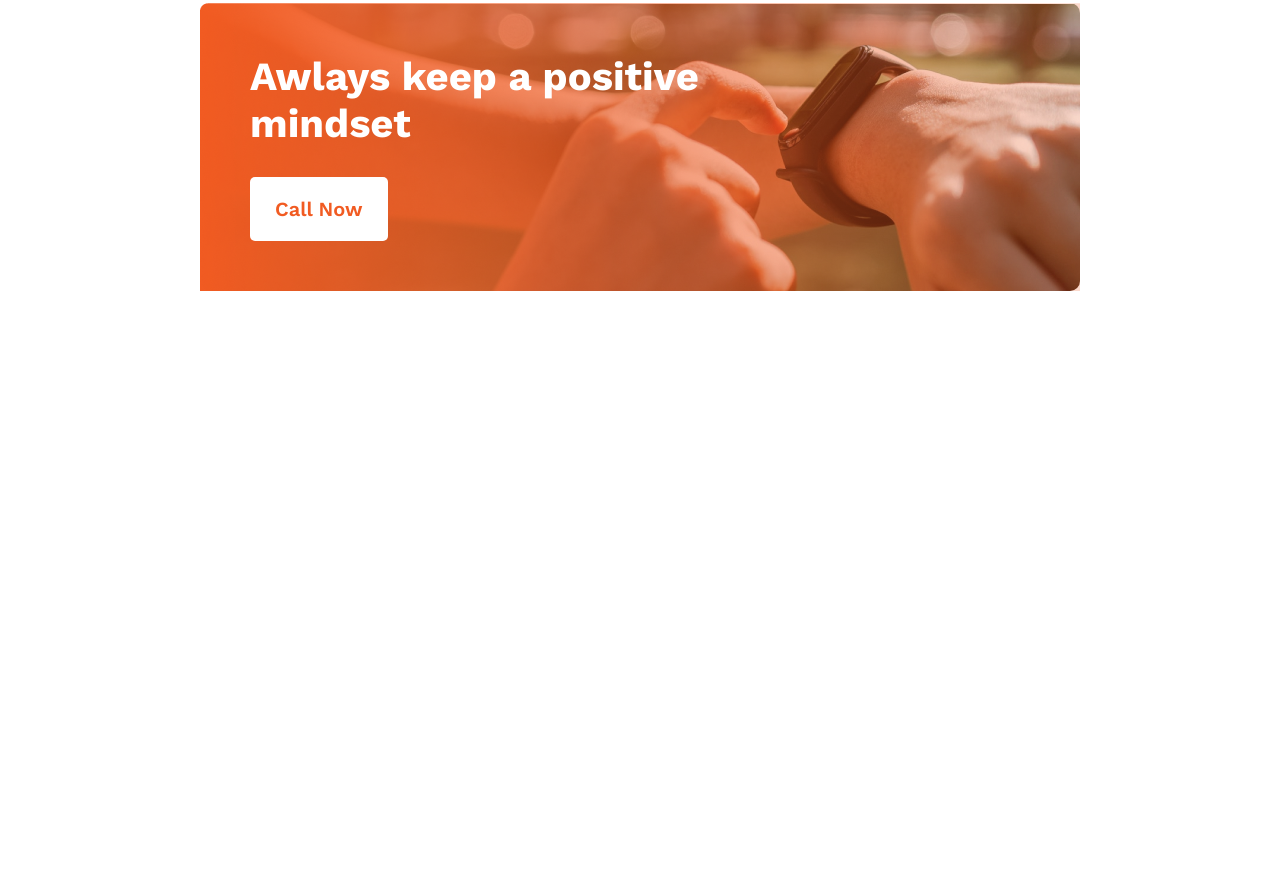
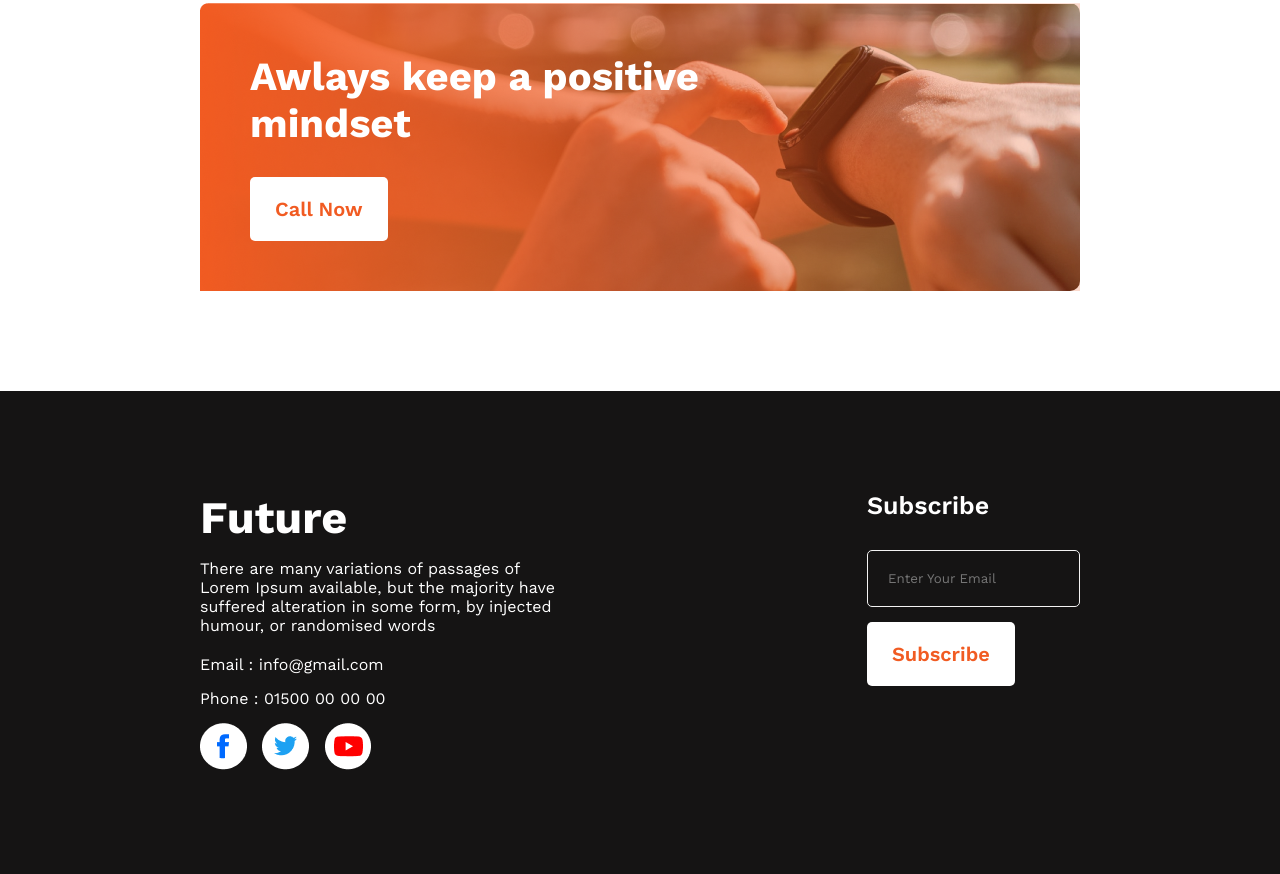
Before and after one commit to MohammadSaifulIslam/new-year-new-me, a plain HTML site: page index.html in a window 1280 px wide. Shown: the part 1823-2697 px from the top of the page. Before the commit the page ends 2214 px from the top, so only its background shows below. Drawn offline with nearby package versions, Linux system fonts and the light colour scheme.

Commit message:
footer part added

```diff
--- a/index.html
+++ b/index.html
@@ -80,19 +80,34 @@
                     <button class="secondary-btn">Call Now</button>
                 </div>
             </div>
-
         </section>
         <!-- contact  part end -->
-
-
-
         <!-- bannar part start -->
         <!-- bannar part end -->
-
     </main>
     <footer>
-        <!-- bannar part start -->
-        <!-- bannar part end -->
+        <!-- footer part start -->
+        <section class="footer">
+            <div class="footer-info">
+                <h3>Future</h3>
+                <div class="footer-descript">
+                    <p>There are many variations of passages of Lorem Ipsum available, but the majority have suffered alteration in some form, by injected humour, or randomised words</p>
+                    <span>Email : info@gmail.com</span>
+                    <span>Phone : 01500 00 00 00</span>
+                </div>
+                <div class="footer-icon">
+                    <img src="images/icons/fb.png" alt="">
+                    <img src="images/icons/twitter.png" alt="">
+                    <img src="images/icons/youtube.png" alt="">
+                </div>
+            </div>
+            <div class="footer-info">
+                <h4>Subscribe</h4>
+                <input type="email" name="" id="" placeholder="Enter Your Email">
+                <button class="secondary-btn" type="submit">Subscribe</button>
+            </div>
+        </section>
+        <!-- footer part end -->
     </footer>
 
 </body>
--- a/styles/style.css
+++ b/styles/style.css
@@ -1,36 +1,43 @@
-*{
+* {
     margin: 0;
     font-family: 'Work Sans', sans-serif;
 }
-a{
+
+a {
     text-decoration: none;
 }
-li{
+
+li {
     list-style: none;
 }
+
 /* common css end */
 /* bannar part css start */
-.bannar{
+.bannar {
     background-image: url(../images/banner/banner2.png);
-    padding: 200px ;
+    padding: 200px;
     text-align: right;
     display: flex;
     justify-content: flex-end;
 }
-.bannar-text{
+
+.bannar-text {
     width: 500px;
 }
-.bannar-text h1{
+
+.bannar-text h1 {
     font-weight: 700;
     font-size: 65px;
     line-height: 76px;
 }
-.common-description{
+
+.common-description {
     font-size: 16px;
     line-height: 26px;
     color: #444343;
 }
-.primary-btn{
+
+.primary-btn {
     font-weight: 600;
     font-size: 20px;
     color: #FFFFFF;
@@ -40,61 +47,73 @@ border: 0;
     padding: 20px 25px;
     margin-top: 30px;
 }
+
 /* bannar part css end */
 /* .my-failure-part part css start */
-main{
+main {
     margin: 0 200px;
 }
-.my-failure-part{
+
+.my-failure-part {
     display: flex;
     gap: 85px;
     justify-content: space-between;
     margin-top: 100px;
     text-align: left;
 }
-.failure-image img{
+
+.failure-image img {
     width: 400px;
 }
-.failure-text{
+
+.failure-text {
     padding-top: 100px;
 }
 
-.failure-text p{
+.failure-text p {
     font-size: 16px;
     line-height: 26px;
     color: #444343;
 }
-.failure-description{
+
+.failure-description {
     margin: 25px 0;
 }
+
 /* .my-failure-part part css end */
 /* my-part part css start */
-.my-plan{
+.my-plan {
     text-align: center;
     margin: 100px 0;
 }
-.my-plan-content{
+
+.my-plan-content {
     display: flex;
     justify-content: space-between;
     margin-top: 50px;
 }
+
 /* my-part part css end */
 /* contact part css start */
-.contact{
+.contact {
     background: url(../images/watch.png);
     margin-bottom: 100px;
     border-radius: 10px;
 }
-.contact-bg{
+
+.contact-bg {
     background: url(../images/gradient2.png);
     padding: 50px;
 }
-.contact-text h3{
+
+.contact-text h3 {
     font-weight: 700;
     font-size: 40px;
     color: #FFFFFF;
+    margin-bottom: 30px;
 }
-.secondary-btn{
+
+.secondary-btn {
     font-weight: 600;
     font-size: 20px;
     color: #F15B22;
@@ -102,13 +121,53 @@ color: #FFFFFF;
     border-radius: 5px;
     border: 0;
     padding: 20px 25px;
-    margin-top: 30px;
+
 }
+
 /* contact part css end */
+/* footer part css start */
+.footer {
+    display: flex;
+    gap: 300px;
+    padding: 100px 200px;
+    background: #151414;
+    color: #FFFFFF;
+}
+
+.footer-info h3{
+font-weight: 700;
+font-size: 45px;
+margin-bottom: 15px;
+}
+
+.footer-descript p {
+    margin-bottom: 20px;
+}
+
+.footer-descript span {
+    display: block;
+    margin-bottom: 15px;
+}
+.footer-icon img {
+    margin-right: 10px;
+}
+.footer-info h4{
+    font-weight: 600;
+    font-size: 25px;
+}
+.footer-info input{
+    padding: 20px;
+    border: 1px solid #F3F3F3;
+    background: transparent;
+    color: #F3F3F3;
+    border-radius: 5px;
+    margin: 30px 0 15px;
+}
+
+/* footer part css end */
+
 
 
 
 /* bannar part css start */
 /* bannar part css end */
-/* bannar part css start */
-/* bannar part css end */
```
Lines whose indentation alone changed are shown as unchanged.
